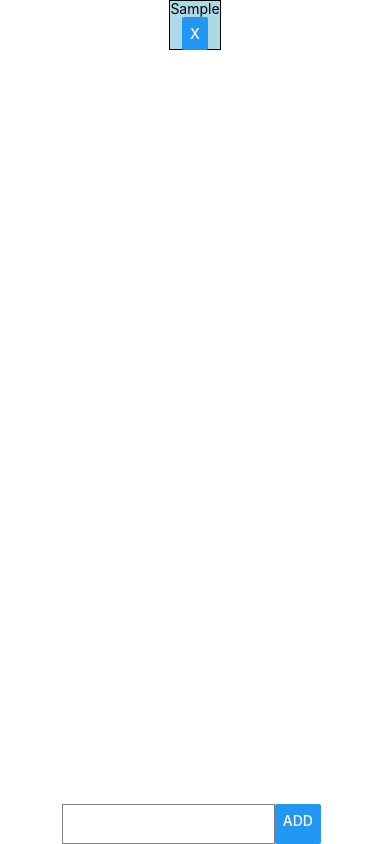
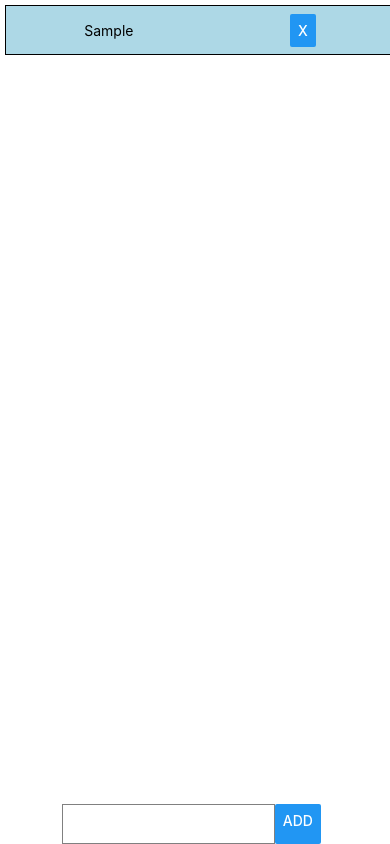
Before and after one commit to hcdd-340-spring-2021/Todos, a React Native app: screen / in a window 390 px wide. Both pictures are taken after typing "Sample" into the empty fields and a click on the button "ADD". Built offline with nearby package versions, Linux system fonts and the light colour scheme.

Commit message:
Updates look and feel

```diff
--- a/App.js
+++ b/App.js
@@ -73,7 +73,8 @@ const styles = StyleSheet.create({
     justifyContent: 'center',
   },
   flatlist: {
-    flex: 1
+    flex: 1,
+    width: '100%'
   },
   textinput: {
     height: 40,
--- a/ToDo.js
+++ b/ToDo.js
@@ -14,10 +14,9 @@ import {
 export default function ToDo(props) {
   return (
     <TouchableOpacity
-      onPress={() => props.onSelect(props.id)}
       style={styles.container}>
       <Text>{props.text}</Text>
-      <Button style={styles.button} title="X" onPress={props.deleteToDo} />
+      <Button title="X" onPress={props.deleteToDo} />
     </TouchableOpacity>
   );
 }
@@ -30,6 +29,8 @@ const styles = StyleSheet.create({
     borderWidth: 1,
     borderColor: 'black',
     alignItems: 'center',
-    justifyContent: 'center',
+    justifyContent: 'space-around',
+    flexDirection: 'row',
+    margin: 5,
   }
 });
```
